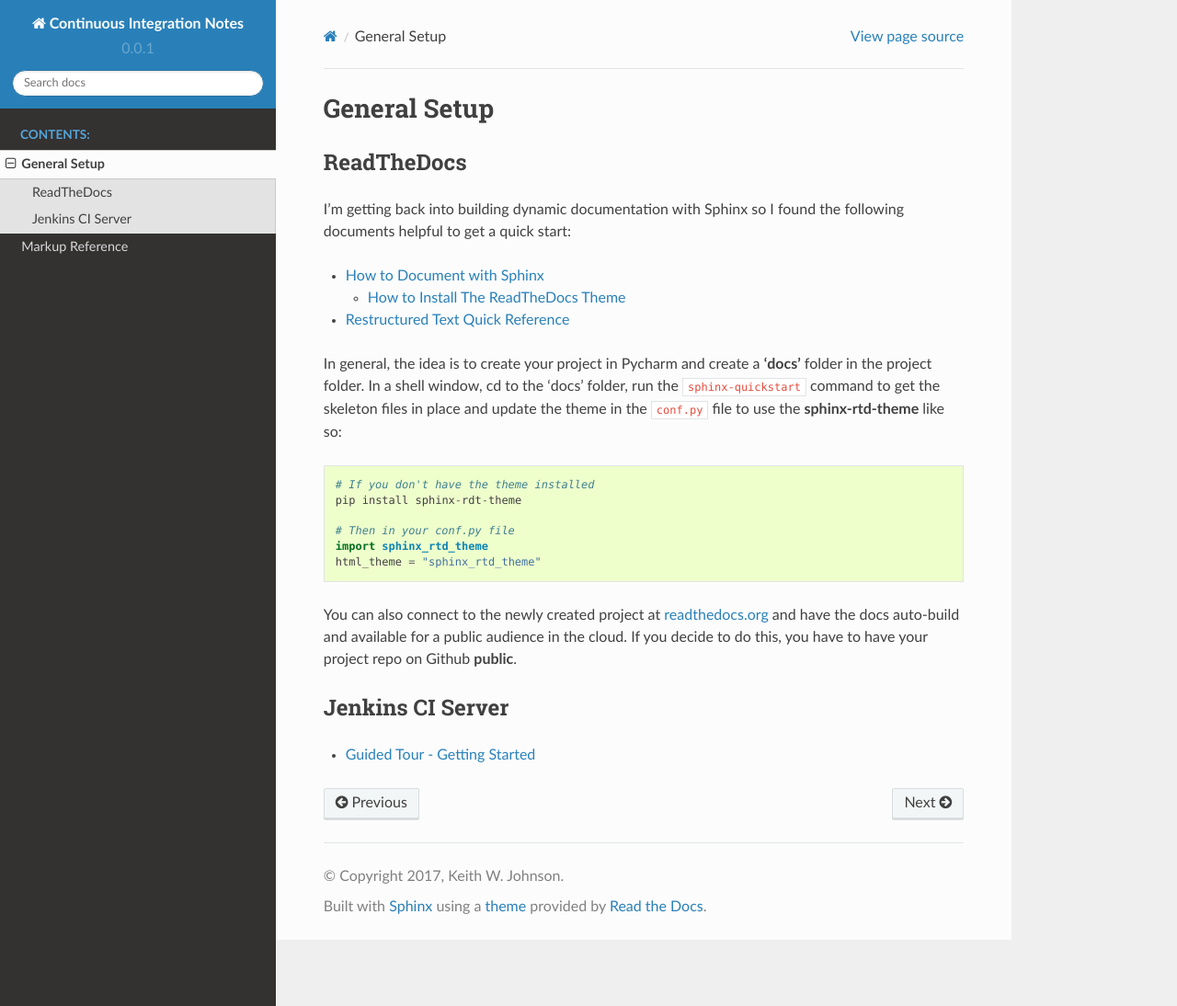
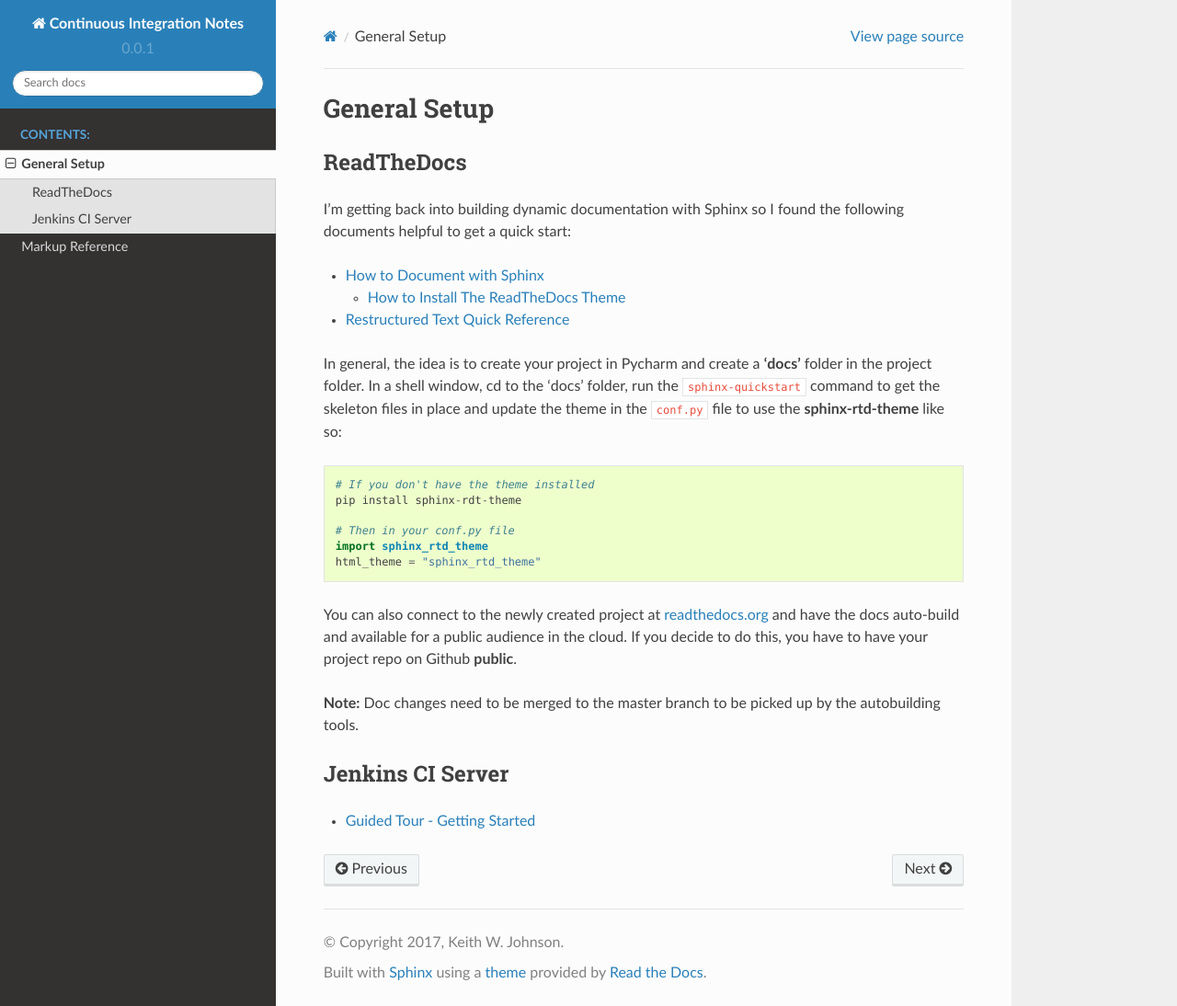
Before and after one commit to hirosh7/jenkins_sample, a Sphinx documentation site: the page built from docs/general_setup.rst, in a window 1280 px wide and 1094 px high. Shown: the whole window at 92% size. Built offline with Sphinx 7.4.7 and the Read the Docs theme 2.0.0, drawn with Linux system fonts in a browser that asks for light colours.

Commit message:
Added note that doc changed need to be merged to master to be picked up by readthedocs auto-build

```diff
--- a/docs/general_setup.rst
+++ b/docs/general_setup.rst
@@ -29,6 +29,8 @@
 docs auto-build and available for a public audience in the cloud. If you decide to do this, you have to have
 your project repo on Github **public**.
 
+**Note:** Doc changes need to be merged to the master branch to be picked up by the autobuilding tools.
+
 Jenkins CI Server
 -----------------
 * `Guided Tour - Getting Started <https://jenkins.io/doc/pipeline/tour/getting-started/>`_
```
